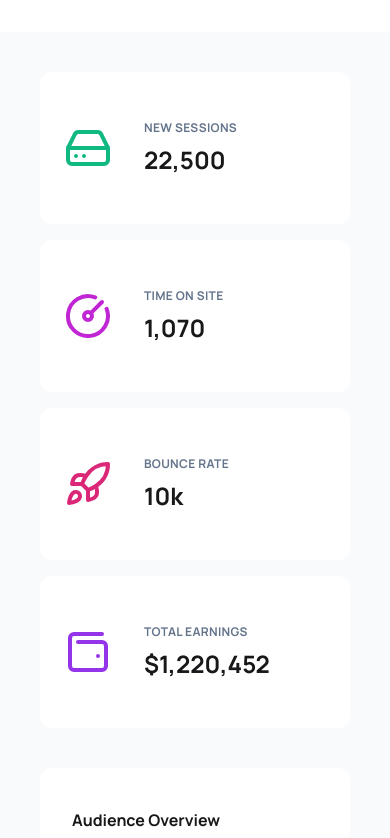
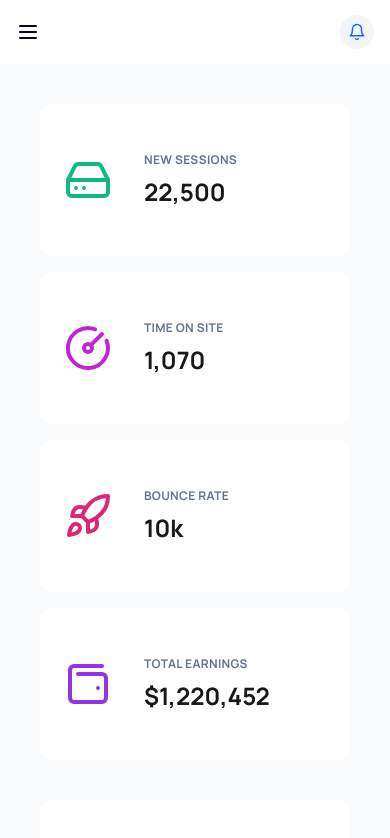
Before and after one commit to mohammed3895/managify, a Next.js app: page / in a window 390 px wide. Shown: the top 838 px of the page. Built offline with nearby package versions, Linux system fonts and the light colour scheme.

Commit message:
add mobile navbar

```diff
--- a/components/profile/UserInfo.tsx
+++ b/components/profile/UserInfo.tsx
@@ -1,7 +1,30 @@
 import { UserProfile } from "@clerk/nextjs";
+import { Check, Plus } from "lucide-react";
+import Image from "next/image";
 
 const UserInfo = () => {
-  return <UserProfile />;
+  return (
+    <div className="w-full lg:w-[300px] h-[450px] rounded-xl flex-col-center bg-white">
+      <Image
+        src="https://randomuser.me/api/portraits/men/14.jpg"
+        alt="User Avatar"
+        width={100}
+        height={100}
+        className="w-20 h-20 rounded-full"
+      />
+      <h2 className="text-xl capitalize font-semibold text-gray-800 mt-6">
+        John doe
+      </h2>
+      <p className="text-sm text-muted-foreground dark:text-gray-400 mt-1">
+        john@doe.com
+      </p>
+      <div className="flex items-center justify-between mt-6">
+        <div className="flex items-center justify-center gap-3 border rounded-xl">
+          Following
+        </div>
+      </div>
+    </div>
+  );
 };
 
 export default UserInfo;
--- a/components/shared/Navbar/LeftNavItems.tsx
+++ b/components/shared/Navbar/LeftNavItems.tsx
@@ -5,9 +5,6 @@ import React from "react";
 const LeftNavItems = () => {
   return (
     <div className="flex-row-center gap-4">
-      <div className="rounded-full flex-row-center bg-primary p-2 cursor-pointer">
-        <Menu size={20} className=" text-white text-sm" />
-      </div>
       <div className=" rounded-full flex-row-center gap-3 relative">
         <Search size={18} className="text-gray-500 text-sm absolute left-2" />
         <Input
--- /dev/null
+++ b/components/shared/Navbar/MobileNav.tsx
@@ -0,0 +1,14 @@
+import React from "react";
+import RightNavItems from "./RightNavItems";
+import MobileSideBar from "./MobileSideBar";
+
+const MobileNav = () => {
+  return (
+    <div className="w-full h-16 lg:hidden flex items-center justify-between ">
+      <MobileSideBar />
+      <RightNavItems />
+    </div>
+  );
+};
+
+export default MobileNav;
--- /dev/null
+++ b/components/shared/Navbar/MobileSideBar.tsx
@@ -0,0 +1,19 @@
+import { Sheet, SheetContent, SheetTrigger } from "@/components/ui/sheet";
+import { Menu } from "lucide-react";
+import React from "react";
+import SideBar from "../Sidebar/SideBar";
+
+const MobileSideBar = () => {
+  return (
+    <Sheet>
+      <SheetTrigger>
+        <Menu />
+      </SheetTrigger>
+      <SheetContent>
+        <SideBar isMobile={true} />
+      </SheetContent>
+    </Sheet>
+  );
+};
+
+export default MobileSideBar;
--- a/components/shared/Navbar/Navbar.tsx
+++ b/components/shared/Navbar/Navbar.tsx
@@ -1,11 +1,13 @@
 import React from "react";
 import RightNavItems from "./LeftNavItems";
 import LeftNavItems from "./RightNavItems";
+import MobileNav from "./MobileNav";
 
 const Navbar = () => {
   return (
-    <div className="ml-[var(--sidebar-width)] p-4 flex items-center w-[calc(100% - var(--sidebar-width))] bg-white dark:bg-zinc-900">
-      <div className="p-6 h-12 rounded-lg flex-row-between hidden lg:flex w-full">
+    <div className="lg:ml-[var(--sidebar-width)] ml-0 sticky z-50 inset-x-0 top-0 px-4 flex items-center w-[calc(100% - var(--sidebar-width))] bg-white dark:bg-zinc-900">
+      <MobileNav />
+      <div className="p-6 h-16 rounded-lg flex-row-between hidden lg:flex w-full">
         <RightNavItems />
         <LeftNavItems />
       </div>
--- a/components/shared/Sidebar/SideBar.tsx
+++ b/components/shared/Sidebar/SideBar.tsx
@@ -6,11 +6,16 @@ import { Tabs } from "@/constants/TabsList";
 import { cn } from "@/lib/utils";
 import { usePathname } from "next/navigation";
 
-const SideBar = () => {
+const SideBar = ({ isMobile }: { isMobile?: boolean }) => {
   const pathname = usePathname();
 
   return (
-    <aside className="bg-white border-r w-0 lg:w-[var(--sidebar-width)] h-screen fixed p-6 hidden lg:flex flex-col items-start justify-between z-50 overflow-hidden">
+    <aside
+      className={cn(
+        "bg-white border-r w-0 lg:w-[var(--sidebar-width)] h-screen fixed p-6 mt-6 lg:mt-0 hidden lg:flex flex-col items-start justify-between z-50 overflow-hidden",
+        { "flex w-full": isMobile }
+      )}
+    >
       {/* TAB LIST */}
       <div className="w-full flex flex-col gap-4 text-base font-medium leading-5 text-gray-700">
         <Logo />
--- a/constants/TabsList.ts
+++ b/constants/TabsList.ts
@@ -13,7 +13,7 @@ export const Tabs = [
   },
   {
     title: "Messages",
-    href: "/messages",
+    href: "/messages/1",
     icon: MessageSquare,
   },
   {
```
